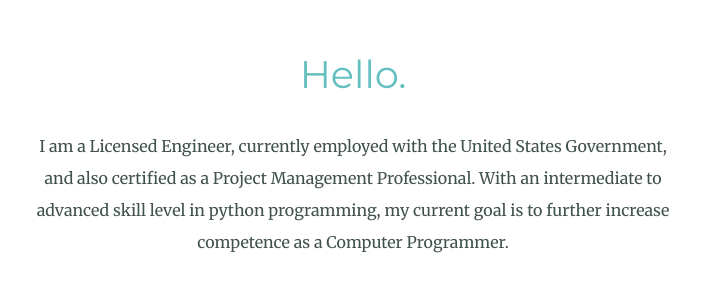
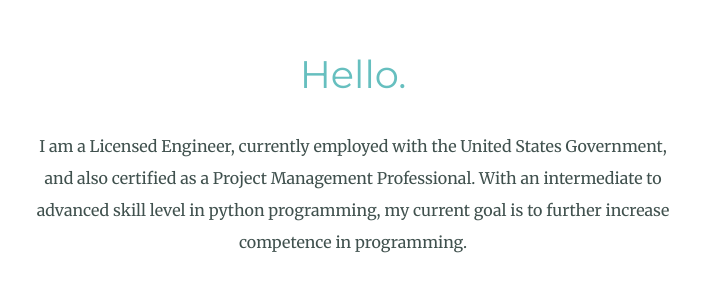
Before and after one commit to darrenman16/resume, a plain HTML site: page index.html in a window 1280 px wide. Shown: the part 987-1295 px from the top of the page, without its empty margins (287-990 px from the left). Drawn offline with Linux system fonts and the light colour scheme.

Commit message:
Update index.html

```diff
--- a/index.html
+++ b/index.html
@@ -25,8 +25,7 @@
       <h2>Hello.</h2>
       <p>I am a Licensed Engineer, currently employed with the United States Government, and
          also certified as a Project Management Professional. With an intermediate to advanced skill
-         level in python programming, my current goal is to further increase competence as a
-         Computer Programmer.</p>
+         level in python programming, my current goal is to further increase competence in programming.</p>
     </div>
     <hr>
     <div class="skills">
```
